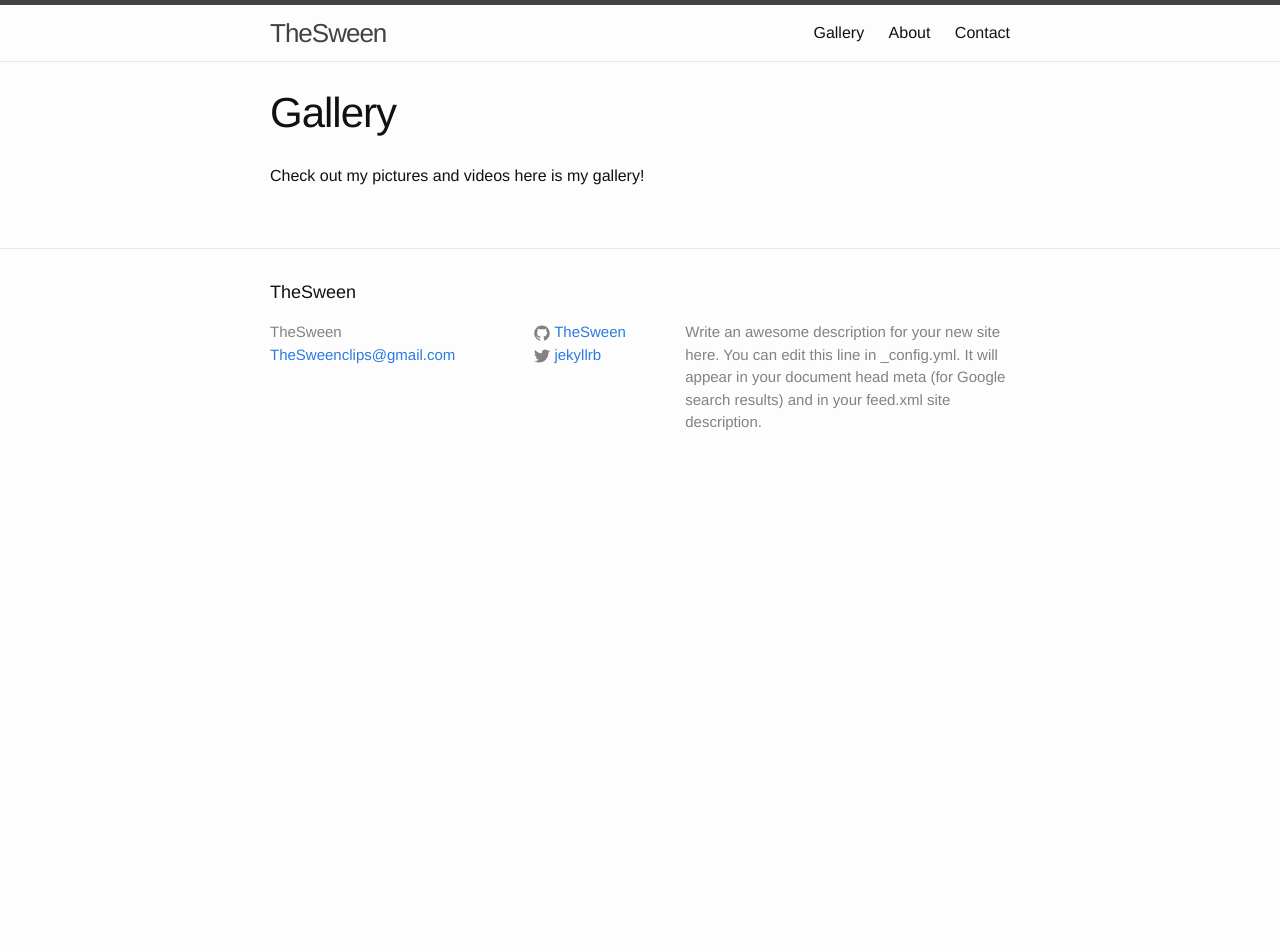
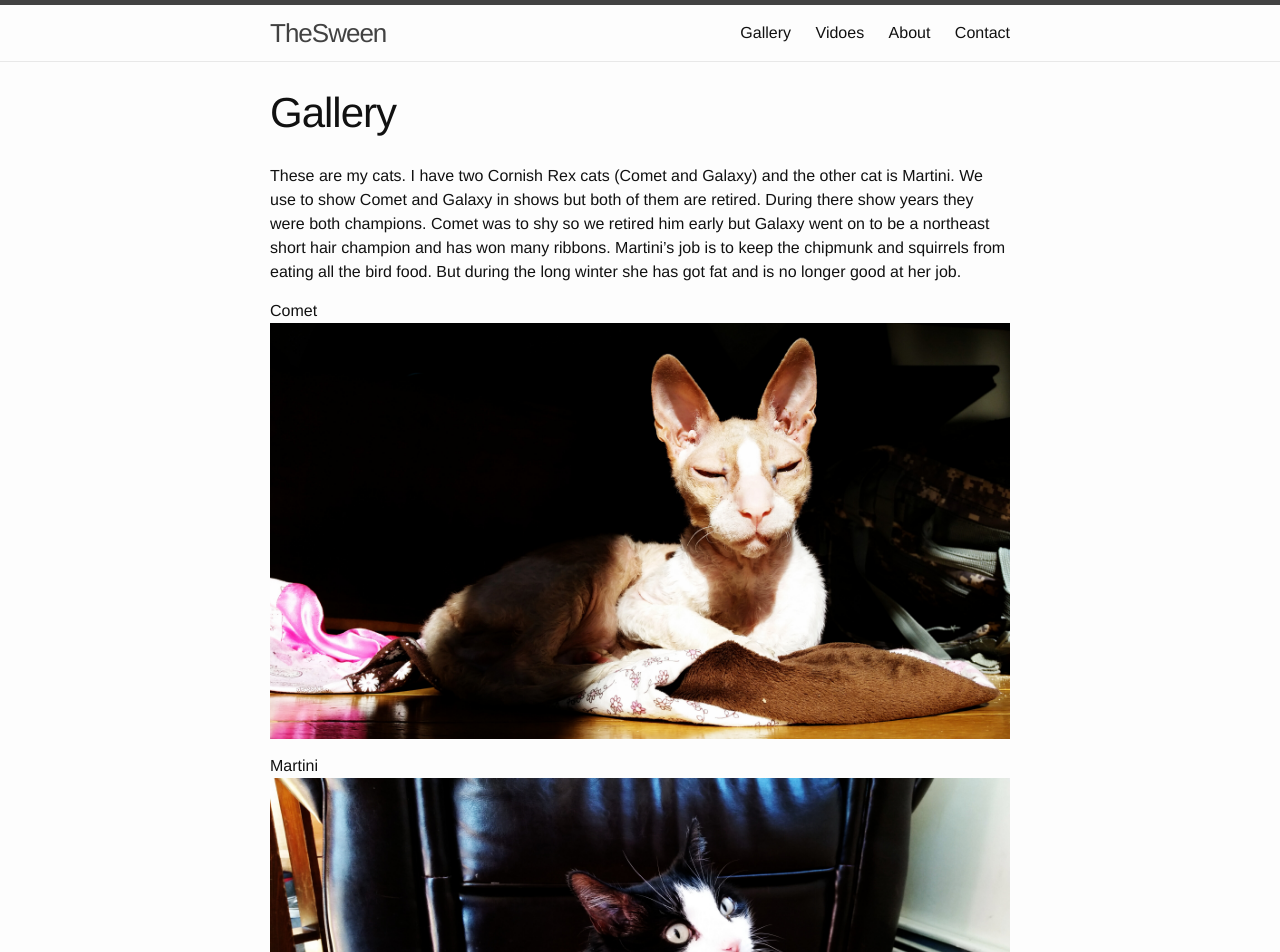
Before and after one commit to TheSween/TheSween.github.io, a Jekyll site: the page built from Gallery.md, in a window 1280 px wide and 1400 px high. Shown: the top 952 px of the window. Built offline with Jekyll 4.4.1, drawn with Linux system fonts in a browser that asks for light colours.

Commit message:
Gallery update

```diff
--- a/Gallery.md
+++ b/Gallery.md
@@ -4,4 +4,13 @@ title: Gallery
 permalink: /Gallery/
 ---
 
-Check out my pictures and videos here is my gallery!
+These are my cats. I have two Cornish Rex cats (Comet and Galaxy) and the other cat is Martini. We use to show Comet and Galaxy in shows but both of them are retired. During there show years they were both champions. Comet was to shy so we retired him early but Galaxy went on to be a northeast short hair champion and has won many ribbons. Martini's job is to keep the chipmunk and squirrels from eating all the bird food. But during the long winter she has got fat and is no longer good at her job.
+
+Comet
+![Comet](../img/comet1.jpg)
+
+Martini
+![Martini](../img/martini4.jpg)
+
+Galaxy
+![Galaxy](../img/galaxy1.jpg)
--- a/_config.yml
+++ b/_config.yml
@@ -1,13 +1,8 @@
 # Site settings
 title: TheSween
 email: TheSweenclips@gmail.com
-description: > # this means to ignore newlines until "baseurl:"
-  Write an awesome description for your new site here. You can edit this
-  line in _config.yml. It will appear in your document head meta (for
-  Google search results) and in your feed.xml site description.
 baseurl: "" # the subpath of your site, e.g. /blog/
-url: "http://yourdomain.com" # the base hostname & protocol for your site
-twitter_username: jekyllrb
+url: "TheSween.org" # the base hostname & protocol for your site
 github_username:  TheSween
 
 # Build settings
```
Also changed, not shown: Videos.md (added, +27 -0 lines), img/comet1.jpg (added), img/comet2.jpg (added), img/martini1.jpg (added), img/martini2.jpg (added), img/martini3.jpg (added), img/martini4.jpg (added), 1 other file.
